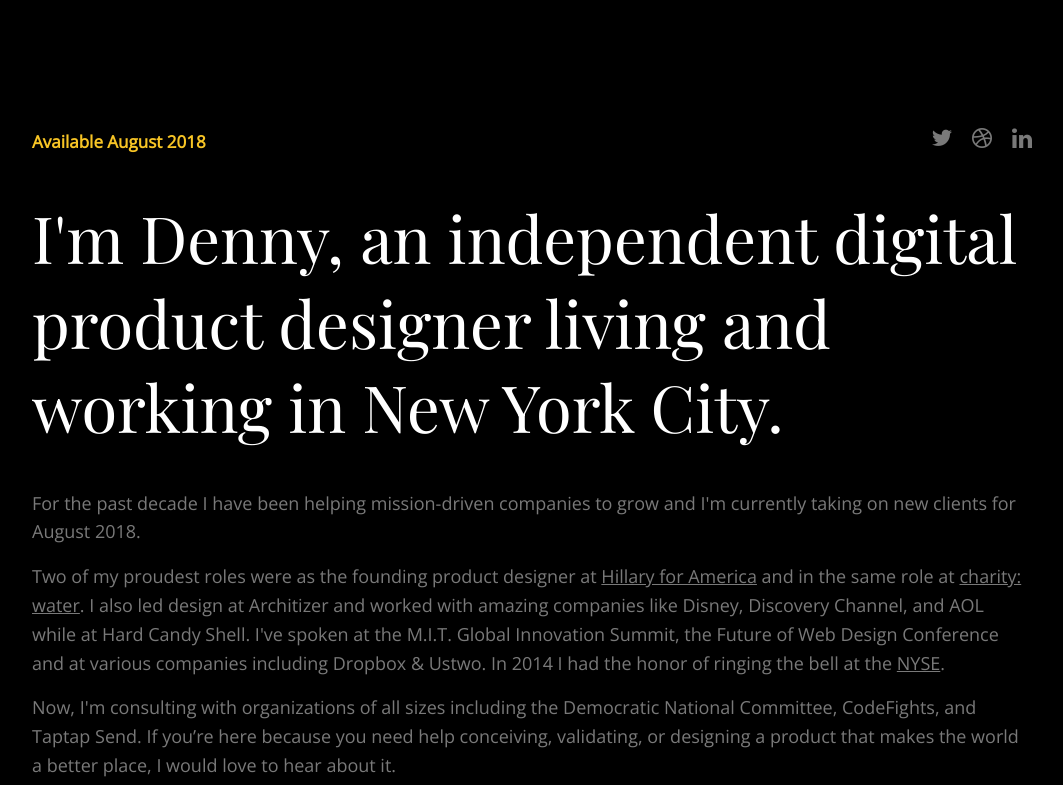
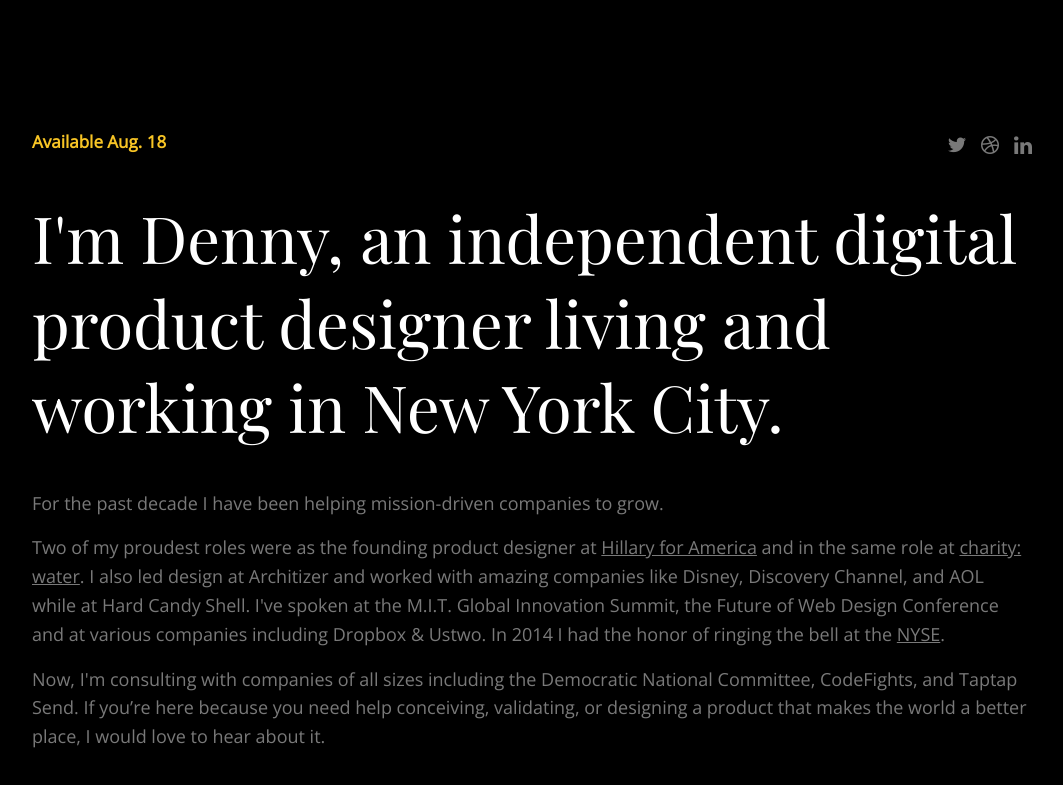
Before and after one commit to dennymcfadden/dennymcfadden.github.io, a plain HTML site: page html/index.html in a window 1280 px wide. Shown: the top 785 px of the page, without its empty margins (108-1171 px from the left). Drawn offline with nearby package versions, Linux system fonts and the light colour scheme.

Commit message:
Pixel pushing social icons

```diff
--- a/html/css/main.css
+++ b/html/css/main.css
@@ -18,7 +18,7 @@
 }
 
 .socialicon {
-  padding-left: 20px;
+  padding-left: 15px;
   float: right;
 }
 
--- a/html/index.html
+++ b/html/index.html
@@ -32,18 +32,18 @@
 <div class="container-fluid">
   <div class="hero">
   	<div class="animated fadeInRight">
-		<h2 style="display: inline-block;"><a href="mailto:hi@denny.nyc" target="_blank" class="contact"">Available August 2018</a></h2>
-		<a href="https://www.linkedin.com/in/dennymcfadden/" target="_blank" class="ss-icon socialicon">linkedin</a>
+		<h2 style="display: inline-block;"><a href="mailto:hi@denny.nyc" target="_blank" class="contact"">Available Aug. 18</a></h2>
+		<p style="display: inline-block; float: right; padding-top: 9px;"><a href="https://www.linkedin.com/in/dennymcfadden/" target="_blank" class="ss-icon socialicon">linkedin</a>
 		<a href="https://dribbble.com/dennymcfadden" target="_blank" class="ss-icon socialicon">dribbble</a>
-		<a href="http://twitter.com/dennymcfadden" target="_blank" class="ss-icon socialicon">twitter</a>
+		<a href="http://twitter.com/dennymcfadden" target="_blank" class="ss-icon socialicon">twitter</a></p>
   	</div>
 	<div class="animated fadeInRight first">
 		<h1>I'm Denny, an independent digital product designer living and working in New York City.</h1>
 	</div>
 	<div class="animated fadeInRight second">
-		<p>For the past decade I have been helping mission-driven companies to grow and I'm currently taking on new clients for August 2018.</p>
+		<p>For the past decade I have been helping mission-driven companies to grow.</p>
 		<p>Two of my proudest roles were as the founding product designer at <a href="https://www.hillaryclinton.com/" target="_blank">Hillary for America</a> and in the same role at <a href="http://www.charitywater.org" target="_blank">charity: water</a>. I also led design at Architizer and worked with amazing companies like Disney, Discovery Channel, and AOL while at Hard Candy Shell. I've spoken at the M.I.T. Global Innovation Summit, the Future of Web Design Conference and at various companies including Dropbox & Ustwo. In 2014 I had the honor of ringing the bell at the <a href="#img1">NYSE</a><a href="#_" class="lightbox" id="img1" class="background-image:none;"><img src="images/denny_mcfadden_nyse.jpg"></a>.</p>
-		<p style="margin-bottom: 4rem; padding-bottom: 0;">Now, I'm consulting with organizations of all sizes including the Democratic National Committee, CodeFights, and Taptap Send. If you’re here because you need help conceiving, validating, or designing a product that makes the world a better place, I would love to hear about it.</p>
+		<p style="margin-bottom: 4rem; padding-bottom: 0;">Now, I'm consulting with companies of all sizes including the Democratic National Committee, CodeFights, and Taptap Send. If you’re here because you need help conceiving, validating, or designing a product that makes the world a better place, I would love to hear about it.</p>
 	</div>
 	<div class="animated fadeInRight third">
 		<a href="mailto:hi@denny.nyc" target="_blank" class="button">Say Hi</a>
```
